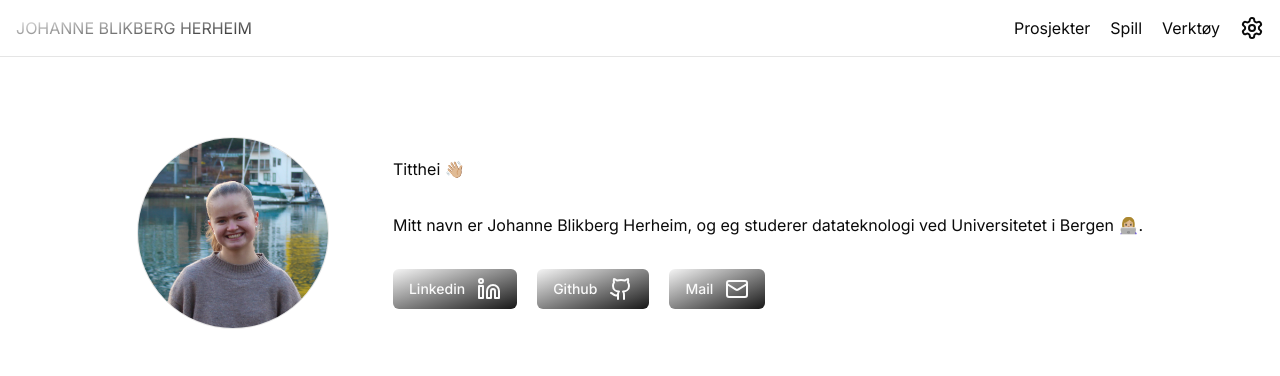
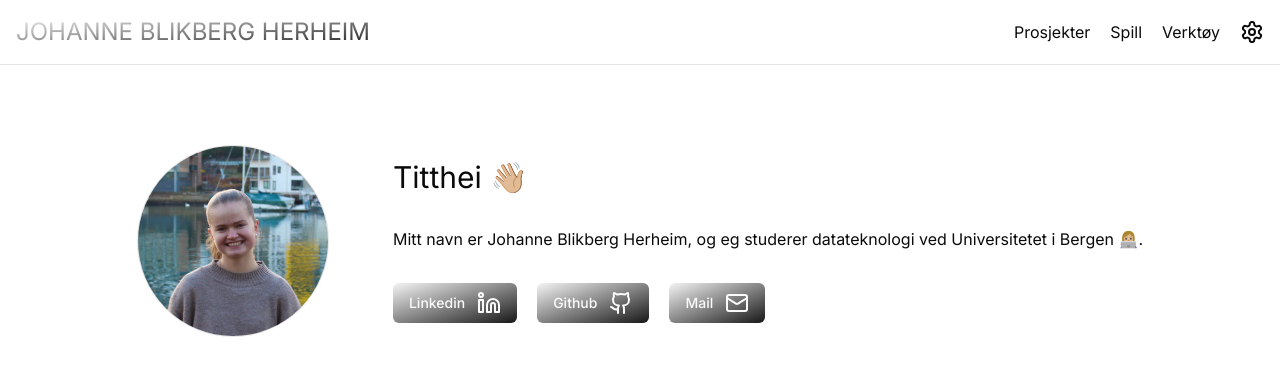
Before and after one commit to johanneherheim/personal-website, a Next.js app: page / in a window 1280 px wide. Shown: the top 376 px of the page. Built offline with nearby package versions, Linux system fonts and the light colour scheme.

Commit message:
Fix h1 and h2

```diff
--- a/app/globals.css
+++ b/app/globals.css
@@ -66,4 +66,10 @@
   body {
     @apply bg-background text-foreground;
   }
+  h1 {
+    @apply text-3xl;
+  }
+  h2 {
+    @apply text-2xl;
+  }
 }
```
